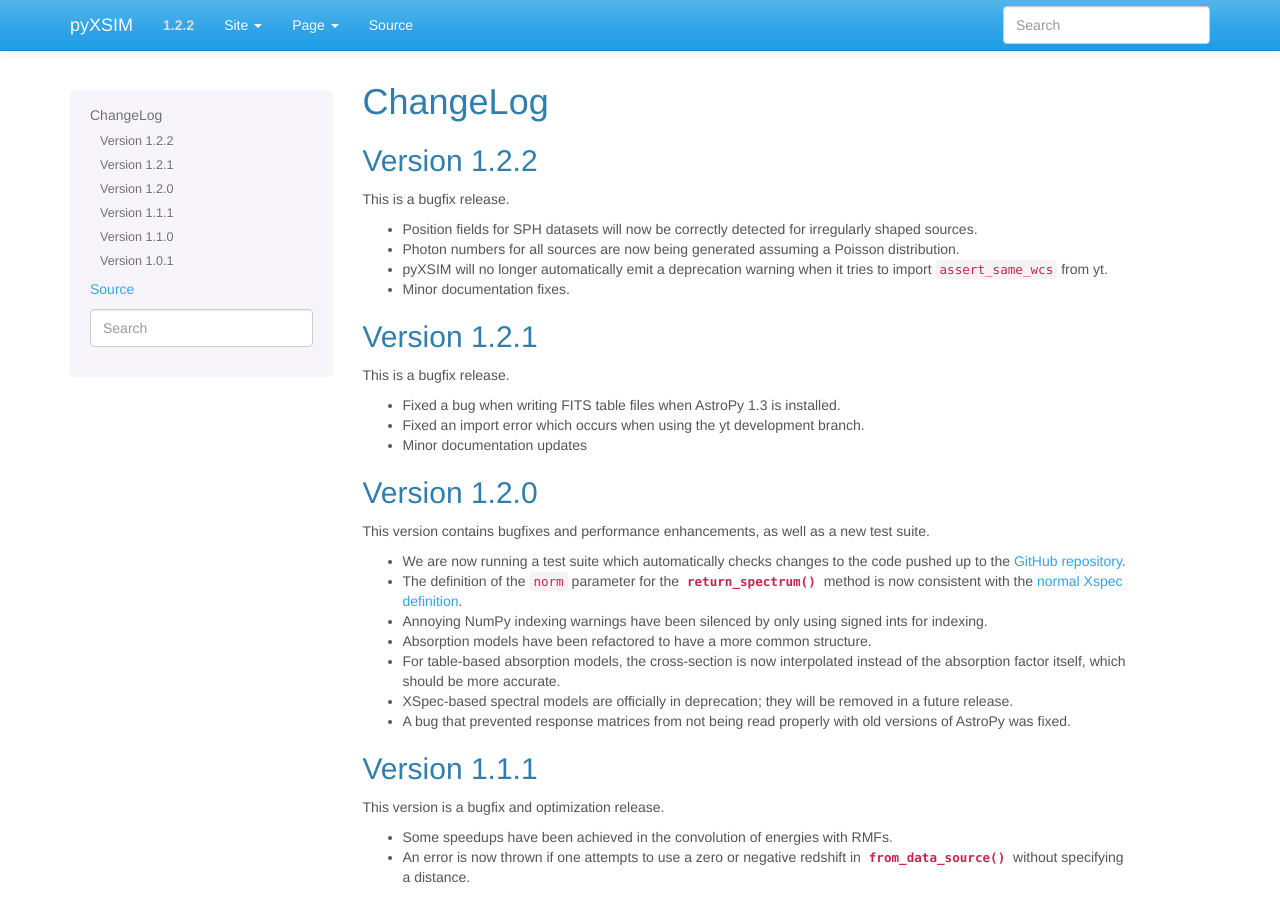
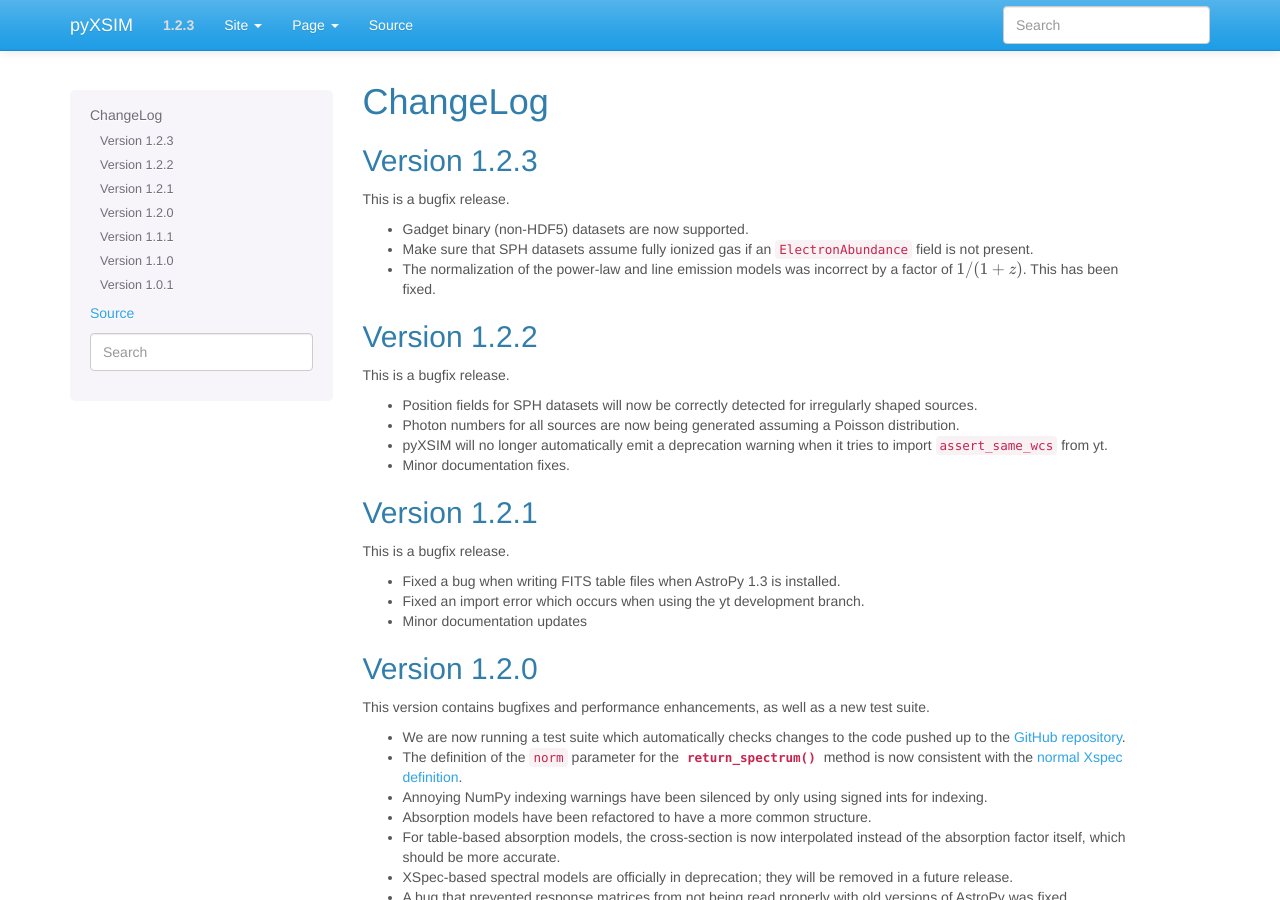
Before and after one commit to jzuhone/pyxsim, a Sphinx documentation site: the page built from doc/source/changelog.rst, in a window 1280 px wide and 900 px high. Built offline with Sphinx 7.4.7, drawn with Linux system fonts in a browser that asks for light colours.

Commit message:
Version bump

```diff
--- a/doc/source/changelog.rst
+++ b/doc/source/changelog.rst
@@ -2,6 +2,16 @@
 
 ChangeLog
 =========
+
+Version 1.2.3
+-------------
+
+This is a bugfix release.
+
+* Gadget binary (non-HDF5) datasets are now supported.
+* Make sure that SPH datasets assume fully ionized gas if an ``ElectronAbundance`` field is not present.
+* The normalization of the power-law and line emission models was incorrect by a factor of :math:`1/(1+z)`.
+  This has been fixed.
 
 Version 1.2.2
 -------------
--- a/doc/source/conf.py
+++ b/doc/source/conf.py
@@ -79,9 +79,9 @@
 # built documents.
 #
 # The short X.Y version.
-version = '1.2.2'
+version = '1.2.3'
 # The full version, including alpha/beta/rc tags.
-release = '1.2.2'
+release = '1.2.3'
 
 # The language for content autogenerated by Sphinx. Refer to documentation
 # for a list of supported languages.
--- a/doc/source/index.rst
+++ b/doc/source/index.rst
@@ -60,7 +60,7 @@
 Current Version
 ---------------
 
-The current stable version is 1.2.2. See the :ref:`changelog` for details on changes from previous
+The current stable version is 1.2.3. See the :ref:`changelog` for details on changes from previous
 versions.
 
 Table of Contents
--- a/pyxsim/__init__.py
+++ b/pyxsim/__init__.py
@@ -1,4 +1,4 @@
-__version__ = "1.2.2"
+__version__ = "1.2.3"
 
 from pyxsim.source_models import \
    SourceModel, \
--- a/setup.py
+++ b/setup.py
@@ -11,7 +11,7 @@
 
 setup(name='pyxsim',
       packages=['pyxsim'],
-      version='1.2.2',
+      version='1.2.3',
       description='Python package for simulating X-ray observations of astrophysical sources',
       author='John ZuHone',
       author_email='jzuhone@gmail.com',
```
